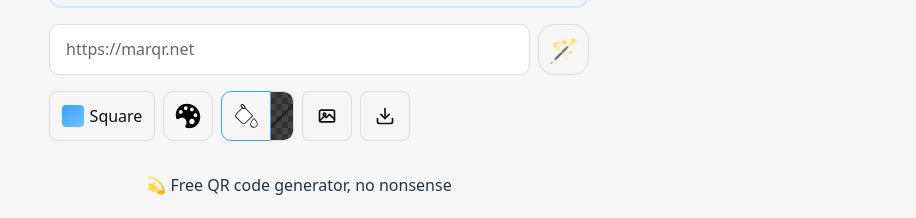
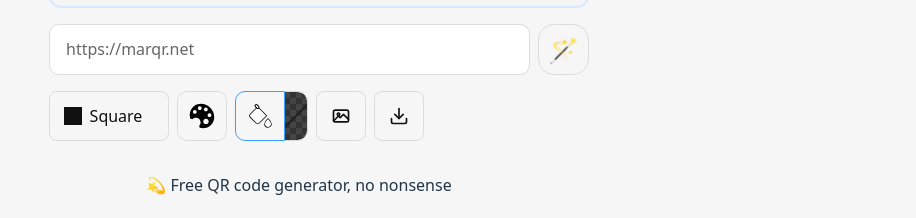
Before and after one commit to marns/marqr, a website built with Vite: page web/index.html in a window 1280 px wide. Shown: the part 697-915 px from the top of the page, 321-1237 px from the left. Built offline with nearby package versions, Linux system fonts and the light colour scheme; what qr-code-styling would draw is missing.

Commit message:
improved style previews

```diff
--- a/web/src/style.css
+++ b/web/src/style.css
@@ -685,6 +685,7 @@
   display: inline-flex;
   align-items: center;
   gap: var(--gap-sm);
+  min-width: 120px;
 }
 
 #style-toggle:hover {
@@ -808,7 +809,8 @@
   width: 22px;
   height: 22px;
   border-radius: var(--radius-sm);
-  background: linear-gradient(135deg, #3aa0ff 0%, #6fc2ff 100%);
+  background: var(--text);
+  border: 2px solid var(--bg);
   grid-template-columns: repeat(2, 1fr);
   grid-template-rows: repeat(2, 1fr);
   gap: 2px;
@@ -824,17 +826,21 @@
   border-radius: var(--radius-md);
 }
 
+.style-dots {
+  border-radius: 50%;
+}
+
 .style-dots::before,
 .style-dots::after {
   border-radius: 50%;
 }
 
 .style-classy {
-  border-radius: var(--radius-lg);
+  border-radius: var(--radius-md) 0 var(--radius-md) 0;
 }
 
 .style-square {
-  border-radius: var(--radius-xs);
+  border-radius: 0;
 }
 
 button {
```
